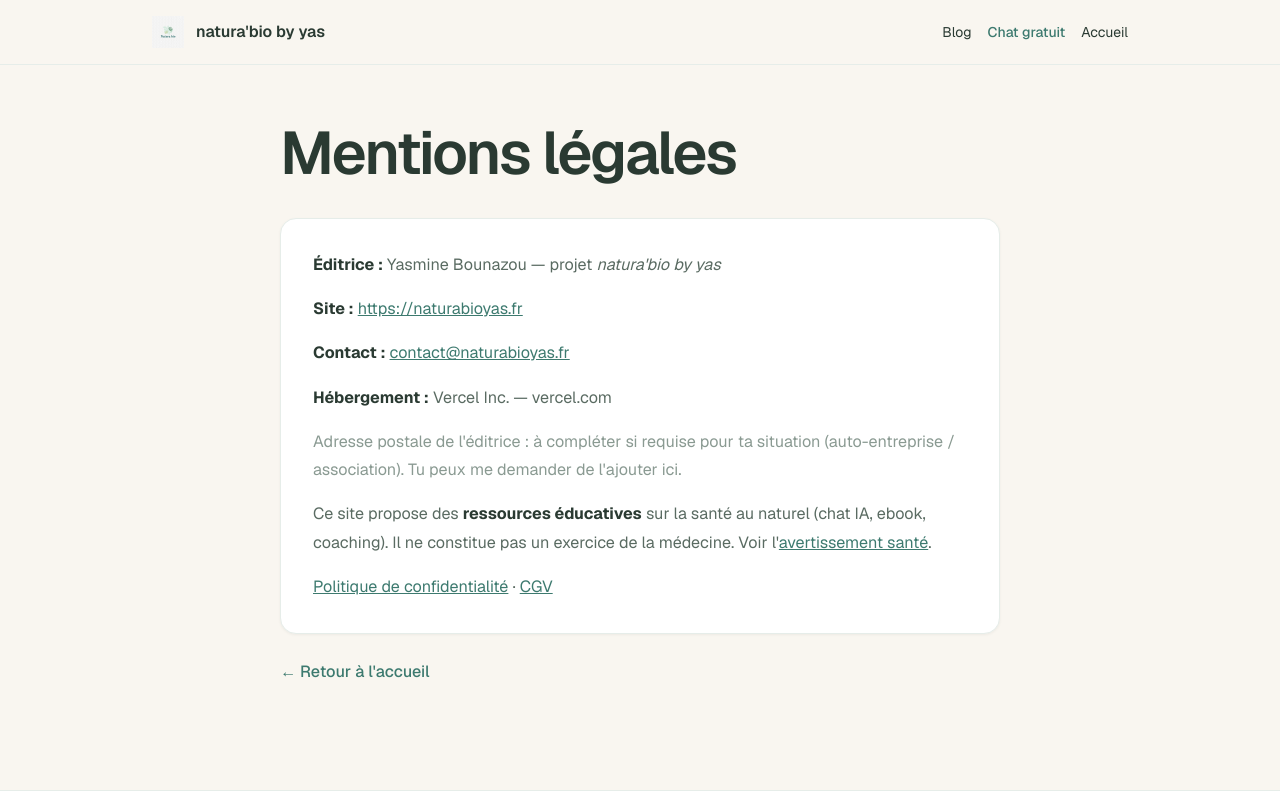
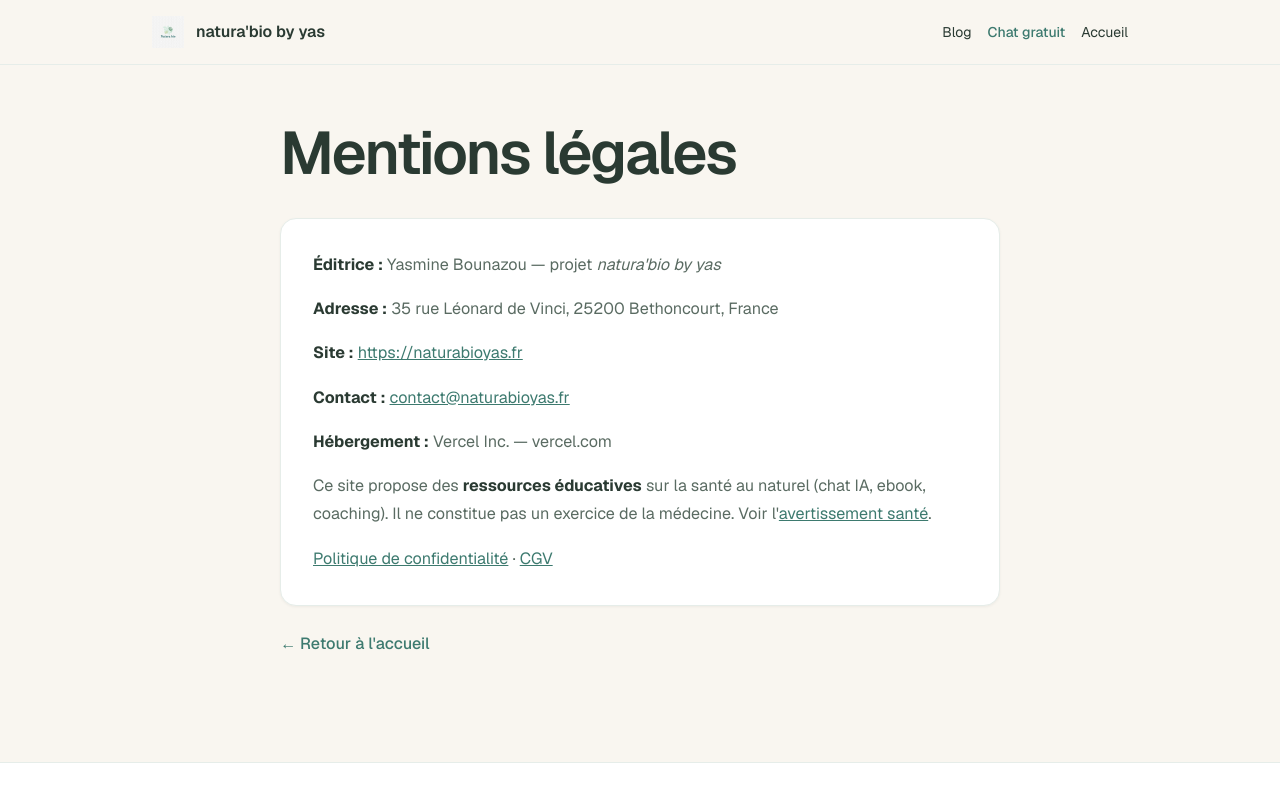
Before and after one commit to bounazouyasmina-arch/natura-bio-by-yas, a Next.js app: page /mentions-legales in a window 1280 px wide. Shown: the top 796 px of the page. Built offline with nearby package versions, Linux system fonts and the light colour scheme.

Commit message:
fix: ajoute adresse postale dans mentions legales et RGPD

```diff
--- a/app/confidentialite/page.tsx
+++ b/app/confidentialite/page.tsx
@@ -12,7 +12,7 @@ export default function Confidentialite() {
     <LegalPageShell title="Politique de confidentialité (RGPD)">
       <p>
         Responsable du traitement : <strong className="text-[#2A3A32]">Yasmine Bounazou</strong> —
-        contact :{' '}
+        35 rue Léonard de Vinci, 25200 Bethoncourt — contact :{' '}
         <a href="mailto:contact@naturabioyas.fr" className="underline text-[var(--sage-600)]">
           contact@naturabioyas.fr
         </a>
--- a/app/mentions-legales/page.tsx
+++ b/app/mentions-legales/page.tsx
@@ -15,6 +15,10 @@ export default function MentionsLegales() {
         <em>natura&apos;bio by yas</em>
       </p>
       <p>
+        <strong className="text-[#2A3A32]">Adresse :</strong> 35 rue Léonard de Vinci, 25200
+        Bethoncourt, France
+      </p>
+      <p>
         <strong className="text-[#2A3A32]">Site :</strong>{' '}
         <a href="https://naturabioyas.fr" className="underline text-[var(--sage-600)]">
           https://naturabioyas.fr
@@ -28,10 +32,6 @@ export default function MentionsLegales() {
       </p>
       <p>
         <strong className="text-[#2A3A32]">Hébergement :</strong> Vercel Inc. — vercel.com
-      </p>
-      <p className="text-xs text-[#8A9A92]">
-        Adresse postale de l&apos;éditrice : à compléter si requise pour ta situation (auto-entreprise /
-        association). Tu peux me demander de l&apos;ajouter ici.
       </p>
       <p>
         Ce site propose des <strong className="text-[#2A3A32]">ressources éducatives</strong> sur la
```
